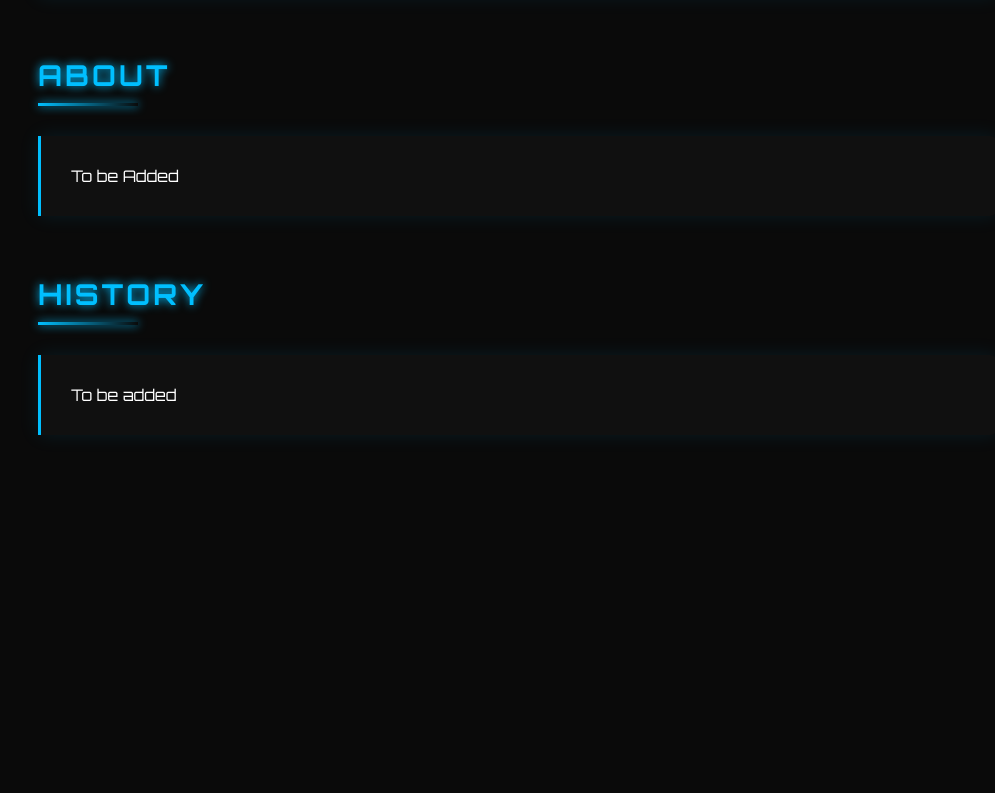
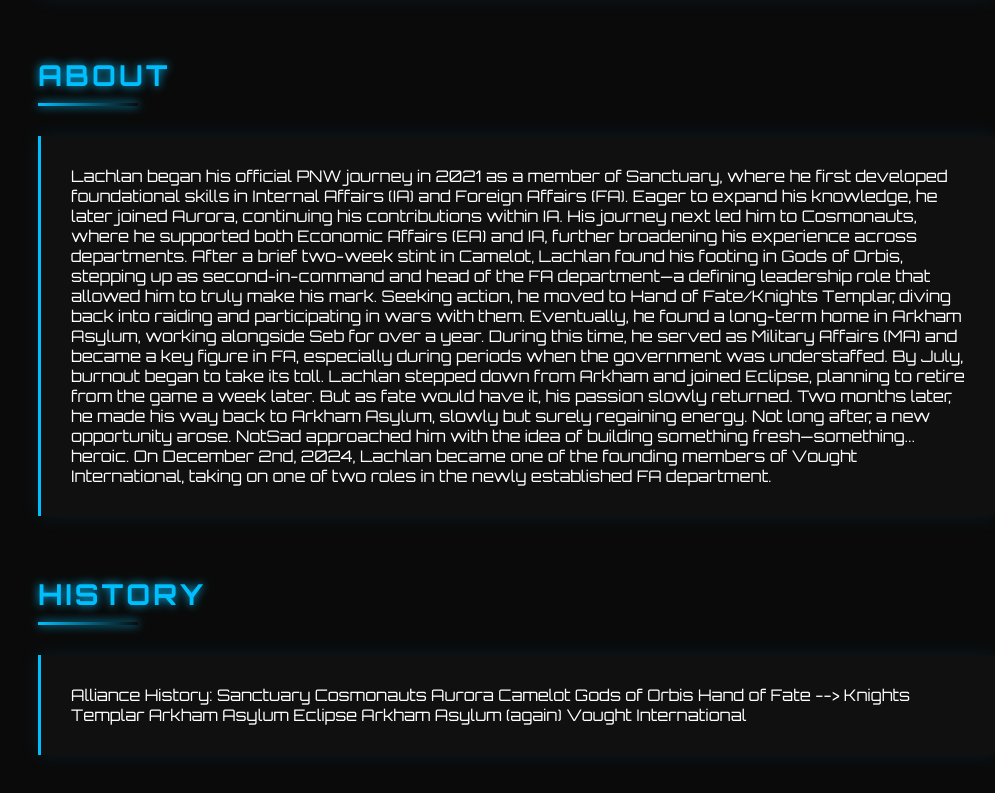
Before and after one commit to BlackDragonPW/Lachlan, a plain HTML site: page index.html in a window 1280 px wide. Shown: the part 765-1558 px from the top of the page, without its empty margins (122-1117 px from the left). Before the commit the page ends 1300 px from the top, so only its background shows below. Drawn offline with Linux system fonts and the light colour scheme.

Commit message:
Update index.html

```diff
--- a/index.html
+++ b/index.html
@@ -55,7 +55,11 @@
         <div class="glow-bar"></div>
       </div>
       <div class="profile-content">
-        <p>To be Added</p>
+        <p>Lachlan began his official PNW journey in 2021 as a member of Sanctuary, where he first developed foundational skills in Internal Affairs (IA) and Foreign Affairs (FA). Eager to expand his knowledge, he later joined Aurora, continuing his contributions within IA.
+His journey next led him to Cosmonauts, where he supported both Economic Affairs (EA) and IA, further broadening his experience across departments. After a brief two-week stint in Camelot, Lachlan found his footing in Gods of Orbis, stepping up as second-in-command and head of the FA department—a defining leadership role that allowed him to truly make his mark.
+Seeking action, he moved to Hand of Fate/Knights Templar, diving back into raiding and participating in wars with them. Eventually, he found a long-term home in Arkham Asylum, working alongside Seb for over a year. During this time, he served as Military Affairs (MA) and became a key figure in FA, especially during periods when the government was understaffed.
+By July, burnout began to take its toll. Lachlan stepped down from Arkham and joined Eclipse, planning to retire from the game a week later. But as fate would have it, his passion slowly returned. Two months later, he made his way back to Arkham Asylum, slowly but surely regaining energy.
+Not long after, a new opportunity arose. NotSad approached him with the idea of building something fresh—something... heroic. On December 2nd, 2024, Lachlan became one of the founding members of Vought International, taking on one of two roles in the newly established FA department.</p>
       </div>
     </section>
 
@@ -65,7 +69,19 @@
         <div class="glow-bar"></div>
       </div>
       <div class="profile-content">
-        <p>To be added</p>
+        <p>Alliance History:
+
+Sanctuary
+Cosmonauts
+Aurora
+Camelot
+Gods of Orbis
+Hand of Fate -->
+Knights Templar
+Arkham Asylum
+Eclipse
+Arkham Asylum (again)
+Vought International</p>
       </div>
     </section>
   </div>
```
